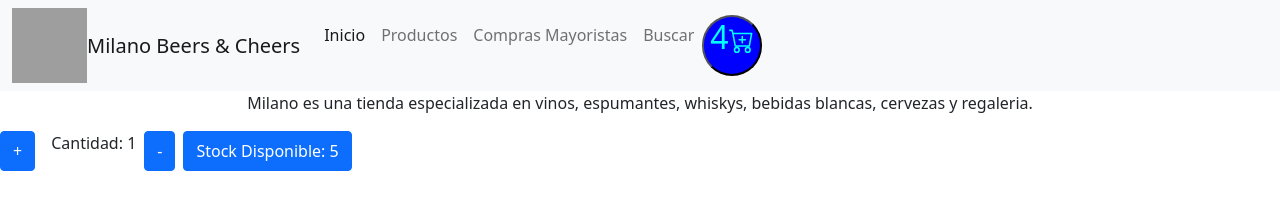
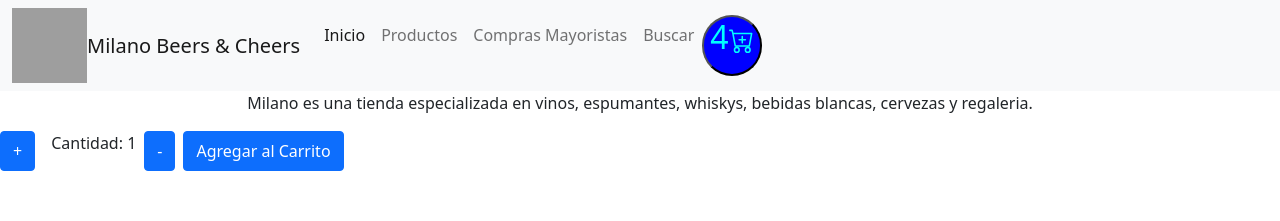
Before and after one commit to CyntiaCarrizo/CartWidget, a React (Create React App) app: page / in a window 1280 px wide. Shown: the top 221 px of the page. Built offline with nearby package versions, Linux system fonts and the light colour scheme; grey boxes are pictures that could not be loaded.

Commit message:
cambio de la cantidad  5 y 1 por variables initial=1 y stock=5  en las constantes increment y decrement, agrwgo funcion onAdd que indica mediante alert la cantidad de productos selecionados

```diff
--- a/src/App.js
+++ b/src/App.js
@@ -3,7 +3,7 @@ import './App.css';
 import 'bootstrap/dist/css/bootstrap.min.css';
 import Navbar from './Components/Navbar';
 import ItemListContainer from './Components/ItemListContainer';
-import ItemCount from './Components/ItemCount';
+
 
 
 function App() {
@@ -13,7 +13,7 @@ function App() {
        <Navbar></Navbar>
        <ItemListContainer greeting ="Milano es una tienda especializada en vinos, espumantes, whiskys, bebidas blancas, cervezas y regaleria."></ItemListContainer>
       </header>
-      <ItemCount stock={5} initial={1}></ItemCount>
+
     </div>
   );
 }
--- a/src/Components/ItemCount.js
+++ b/src/Components/ItemCount.js
@@ -1,19 +1,21 @@
-import { useState } from "react";
+import { useEffect, useState } from "react";
 
-function ItemCount(props){
+const ItemCount = ({initial = 1, stock = 5, onAdd})=>{
 
+    const [rate, setRate] = useState(0);
 
-
-    const [rate, setRate] = useState(1);
+    useEffect(()=>{
+        setRate(initial);
+    },[])
 
     const increment = () =>{
-        if (rate <5){
+        if (rate < stock){
             setRate(rate+1);
         }
     }
 
     const decremento = () =>{
-        if(rate <=5 && rate >1){
+        if(rate <= stock && rate > initial){
             setRate(rate-1);
         }
     }
@@ -24,7 +26,12 @@ function ItemCount(props){
              <button class="btn btn-primary me-md-2" type="button" onClick={increment}>+</button>
              <p>Cantidad: <span>{rate}</span></p>
              <button class="btn btn-primary" type="button" onClick={decremento}>-</button>
-            <button class="btn btn-primary" type="button">Stock Disponible: {props.stock}</button>
+             {
+                    stock
+                    ? <button class="btn btn-primary" type="button" onClick={()=> onAdd(rate)}>Agregar al Carrito</button>
+                    : <button class="btn btn-primary" type="button" disabled>No hay stock disponible</button>
+             }
+
          </div>
         </>
 
--- a/src/Components/ItemListContainer.js
+++ b/src/Components/ItemListContainer.js
@@ -3,11 +3,17 @@ import ItemCount from "./ItemCount"
 
 
 function ItemListContainer(greeting){
+
+    const onAdd=(cantidad)=>{
+        alert(`La cantidad de productos seleccionado es: ${cantidad}`)
+    }
+
     return(
         <>
         <p>
         {greeting.greeting}
         </p>
+        <ItemCount stock={5} initial={1} onAdd={onAdd}></ItemCount>
 
         </>
     )
```
